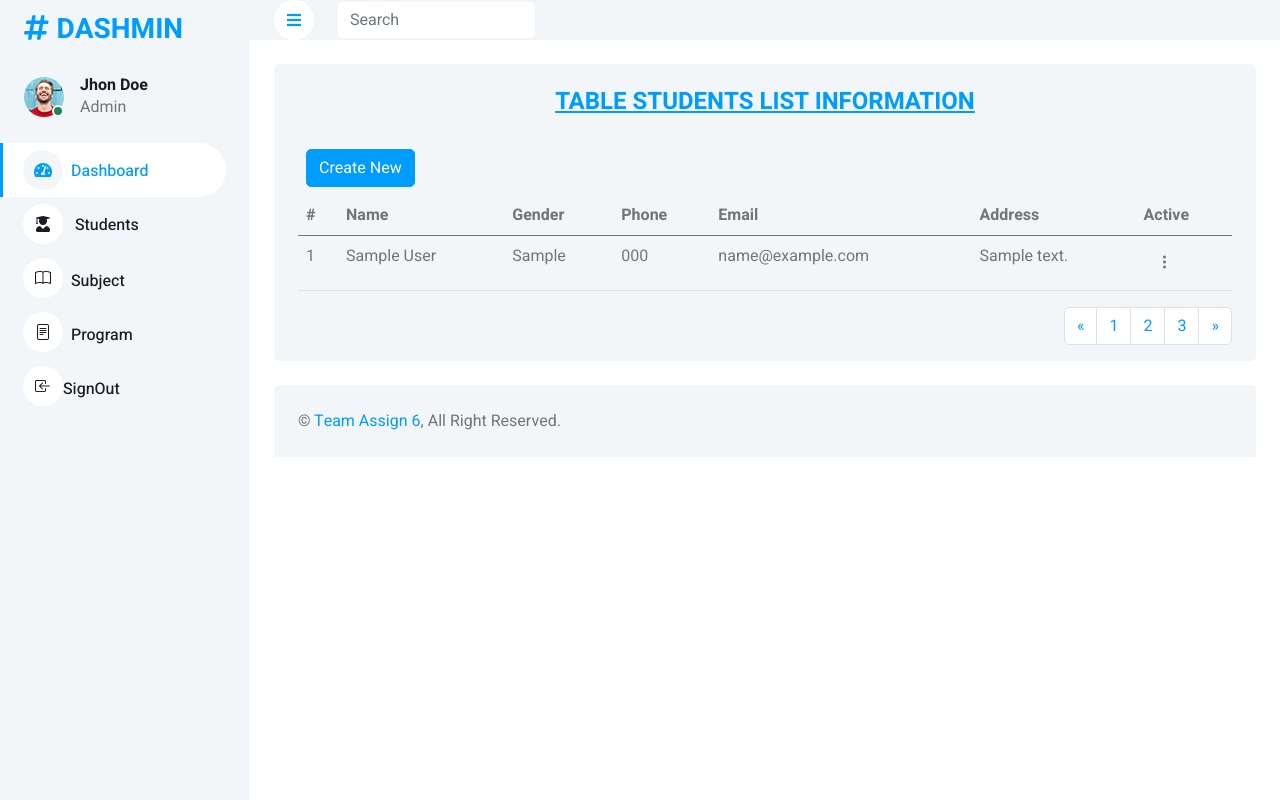
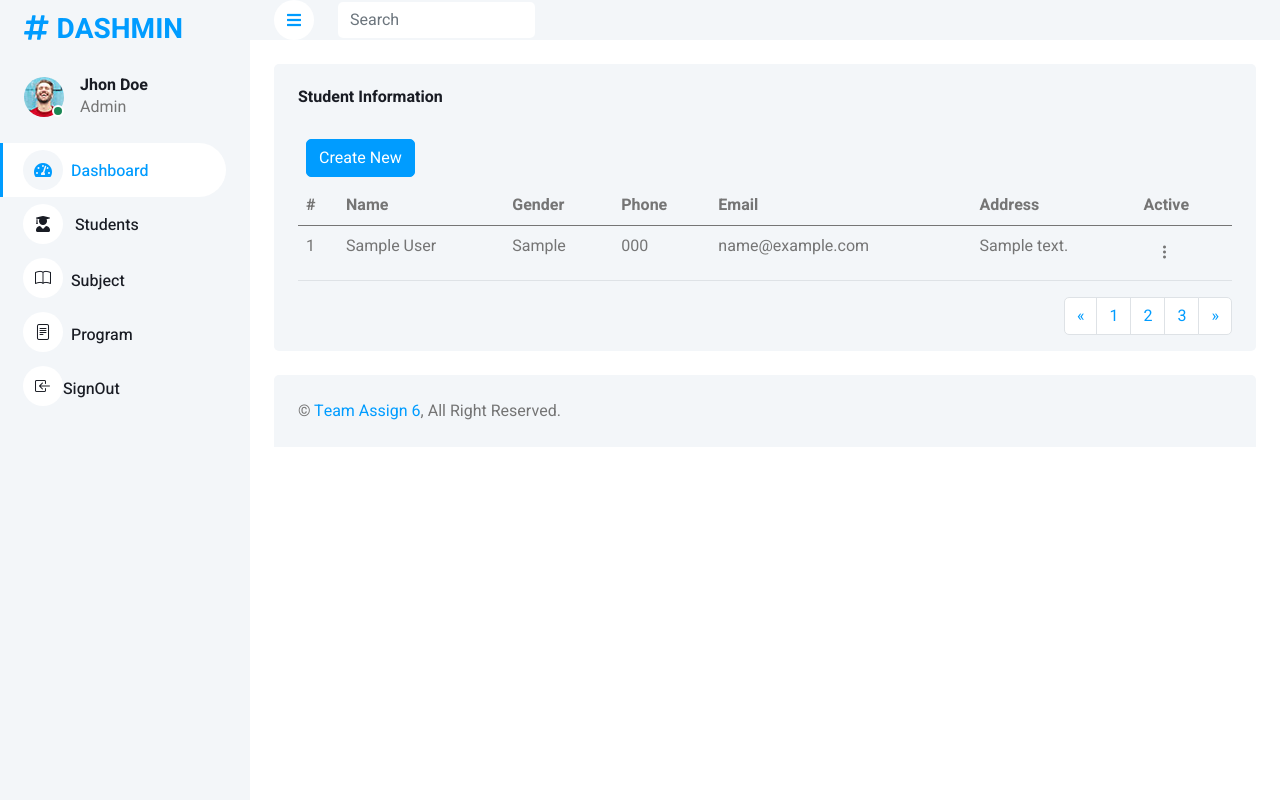
Before and after one commit to Sengleang99/Student-Portal-System, a PHP site: page /Studentinfor.php in a window 1280 px wide. Run offline with PHP 8.4, Linux system fonts and the light colour scheme; tables that the repository leaves empty or names only in its code hold one stand-in row (values such as "Sample post"); data that the repository does not hold is empty; some libraries are stand-ins or nearby versions.

Commit message:
sd commit

```diff
--- a/Studentinfor.php
+++ b/Studentinfor.php
@@ -95,8 +95,7 @@ $(function() {
             <div class="row g-4">
                 <div class="col-12">
                     <div class="bg-light rounded h-100 p-4">
-                        <h4 class="mb-4 text-primary text-decoration-underline text-center">TABLE STUDENTS LIST
-                            INFORMATION</h4>
+                        <h6 class="mb-4">Student Information</h6>
                         <div class="m-n2">
                             <button type="button" id="CreateNew" class="btn btn-primary m-3" data-bs-toggle="modal"
                                 data-bs-target="#studentModal">Create New</button>
--- a/Subject.php
+++ b/Subject.php
@@ -92,7 +92,7 @@ $(document).ready(function() {
             <div class="row g-4">
                 <div class="col-12">
                     <div class="bg-light rounded h-100 p-4">
-                        <h4 class="mb-4 text-primary text-decoration-underline text-center">TABLE LIST SUBJECT</h4>
+                        <h6 class="mb-4">Table Subject</h6>
                         <div class="m-n2">
                             <button type="button" id="Create_Subject" class="btn btn-primary m-3" data-bs-toggle="modal"
                                 data-bs-target="#subjectModal">Create New</button>
```
Also changed, not shown: Function.php (+11 -3 lines).
